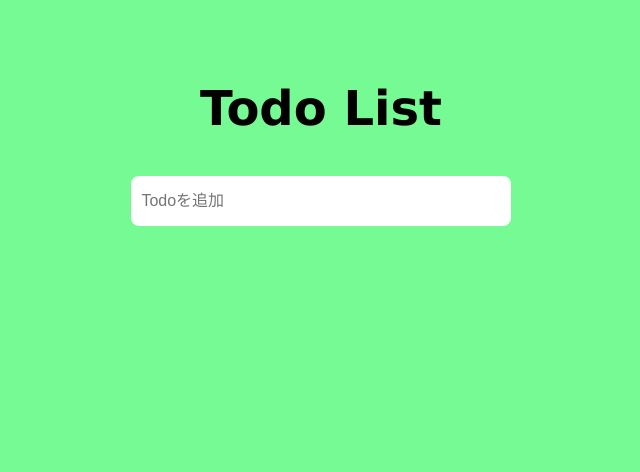
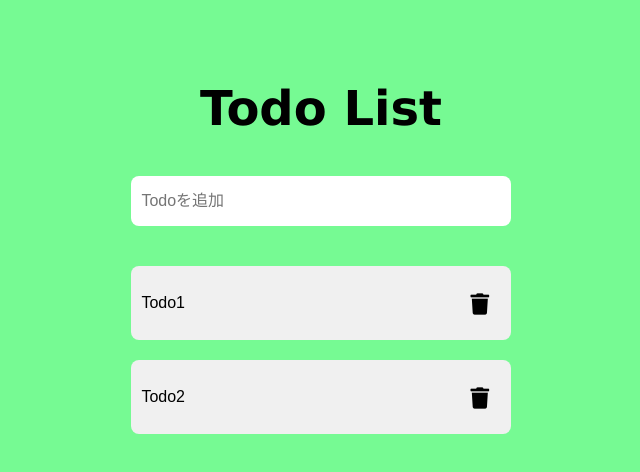
Before and after one commit to masahiro96848/react-hooks-todo, a React (Create React App) app: page / in a window 1280 px wide. Shown: the top 472 px of the page, without its empty margins (319-959 px from the left). Built offline with nearby package versions, Linux system fonts and the light colour scheme.

Commit message:
Todoの構造をリプレイスメント

```diff
--- a/src/App.jsx
+++ b/src/App.jsx
@@ -1,40 +1,53 @@
-import React, { useState} from "react";
-import { TodoItem } from "./components/TodoItem";
-import { AddTodo } from "./components/AddTodo";
+import React, { useState, useMemo } from 'react'
+import { TodoItem } from './components/TodoItem'
+import { AddTodo } from './components/AddTodo'
+import { INIT_TODO_LIST, INIT_UNIQUE_ID } from './constants/data'
 import './index.css'
 
-export const App = ()  => {
-    const [todo, setTodo] = useState('');
-    const [todos, setTodos] = useState([])
+export const App = () => {
+    const [originTodoList, setOriginTodoList] = useState(INIT_TODO_LIST)
+    const [addInputValue, setAddInputValue] = useState('')
+    const [uniqueId, setUniqueId] = useState(INIT_UNIQUE_ID)
+    const [searchKeyword, setSearchKeyword] = useState('')
+    // const showTodoList = useMemo(() => {
+    //     return originTodoList.filter((todo) => {
+    //         // 検索キーワードに部分一致したTodoだけを一覧表示する
+    //         const regexp = new RegExp('^' + searchKeyword, 'i')
+    //         return todo.title.match(regexp)
+    //     })
+    // }, [originTodoList, searchKeyword])
 
-    const handleAddTodo = (event) => {
-        setTodo(event.target.value)
-    }
-    const handleSubmit = (event) => {
-        event.preventDefault()
-        if (todo !== '') {
-            setTodos([...todos, { id: new Date(), text: todo.trim()}]);
-            setTodo('')
-        } else {
-            return
+    // addInputValueの変更処理
+    const onChangeAddInputValue = (e) => setAddInputValue(e.target.value)
+    // Todoの新規登録処理
+    const handleAddTodo = (e) => {
+        e.preventDefault()
+        if (addInputValue !== '') {
+            const newUniqueId = uniqueId + 1
+            // スプレッド構文処理
+            const newTodoList = [
+                ...originTodoList,
+                {
+                    id: newUniqueId,
+                    text: addInputValue,
+                },
+            ]
+            setOriginTodoList(newTodoList)
+
+            // 採番IDを更新
+            setUniqueId(newUniqueId)
+            // todo追加後、入力値をリセット
+            setAddInputValue('')
         }
     }
-    const handleDelete = (id) => {
-        const removeItem = todos.filter((todo) => {
-            return todo.id !== id
-        })
 
-        setTodos(removeItem)
-    }
+    const handleDeleteTodo = (targetId, targetTitle) => {
+        const newTodoList = originTodoList.filter(
+            (todo) => todo.id !== targetId
+        )
 
-    const handleEditClick = (id, value) => {
-         const newTodos = todos.map((todo, index) => {
-            if (index === id) {
-                todo.text = value
-            }
-            return todo
-        })
-        setTodos(newTodos)
+        // todoを削除したtodo listで更新
+        setOriginTodoList(newTodoList)
     }
 
     return (
@@ -43,15 +56,14 @@ export const App = ()  => {
                 <h1 className="title">Todo List</h1>
                 <section className="container-area">
                     <AddTodo
-                        todo={todo}
-                        handleSubmit={handleSubmit}
-                        handleAddTodo={handleAddTodo}
+                        addInputValue={addInputValue}
+                        handleAddTodo={onChangeAddInputValue}
+                        handleSubmit={handleAddTodo}
                     />
                 </section>
                 <TodoItem
-                    todos={todos}
-                    handleEditClick={handleEditClick}
-                    handleDelete={handleDelete}
+                    todos={originTodoList}
+                    handleDelete={handleDeleteTodo}
                 />
             </div>
         </>
--- a/src/components/AddTodo.jsx
+++ b/src/components/AddTodo.jsx
@@ -1,13 +1,13 @@
-import React from "react";
+import React from 'react'
 
 export const AddTodo = (props) => {
-    const { todo, handleSubmit, handleAddTodo} = props
+    const { addInputValue, handleAddTodo, handleSubmit } = props
     return (
         <form action="" onSubmit={handleSubmit}>
             <input
                 className="input-area"
                 placeholder="Todoを追加"
-                value={todo}
+                value={addInputValue}
                 onChange={handleAddTodo}
                 type="text"
             />
--- /dev/null
+++ b/src/constants/data.js
@@ -0,0 +1,12 @@
+export const INIT_TODO_LIST = [
+    {
+        id: 1,
+        text: 'Todo1',
+    },
+    {
+        id: 2,
+        text: 'Todo2',
+    },
+]
+
+export const INIT_UNIQUE_ID = INIT_TODO_LIST.length
```
Also changed, not shown: src/components/EditTodo.jsx (deleted, +0 -18 lines), src/components/TodoItem.jsx (+10 -4 lines).
